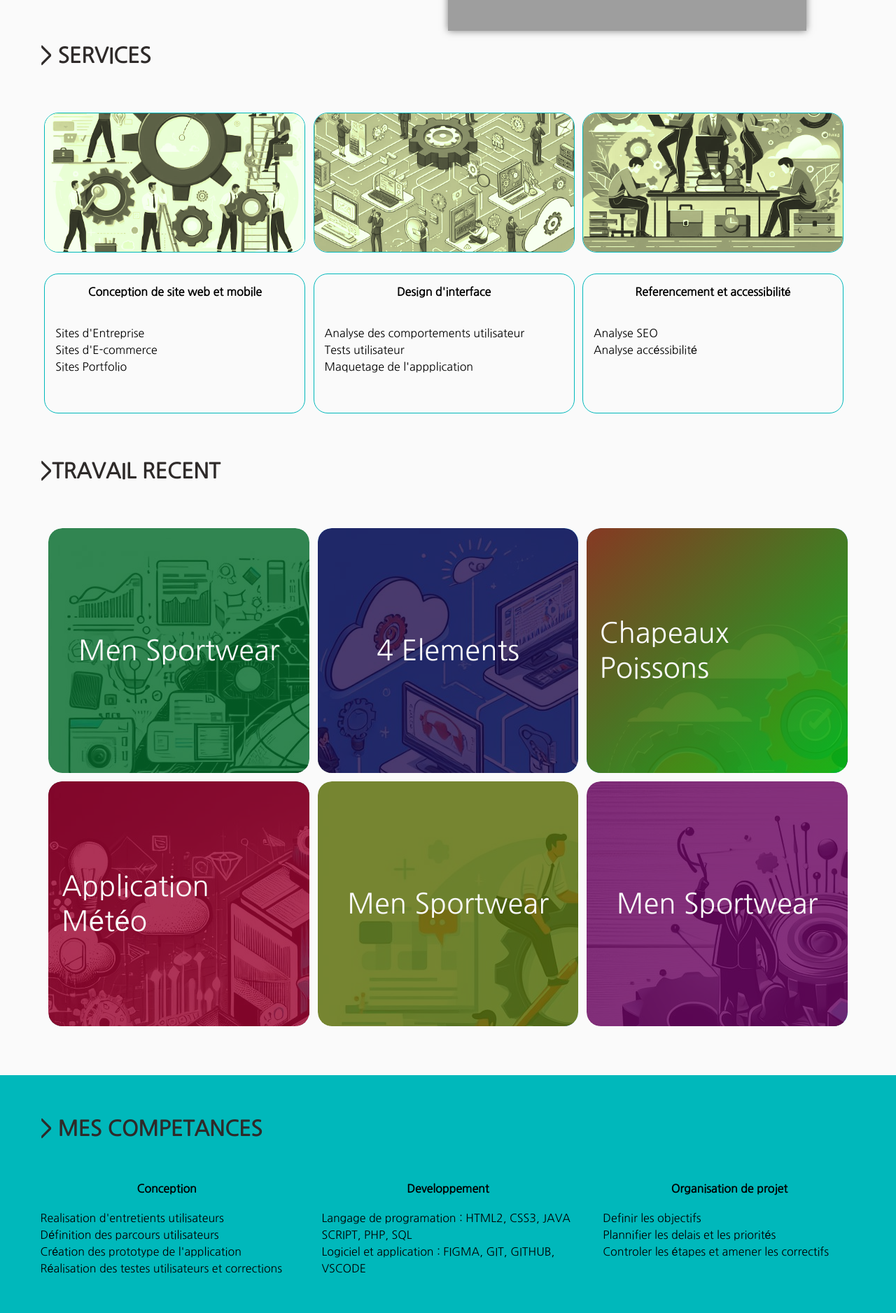
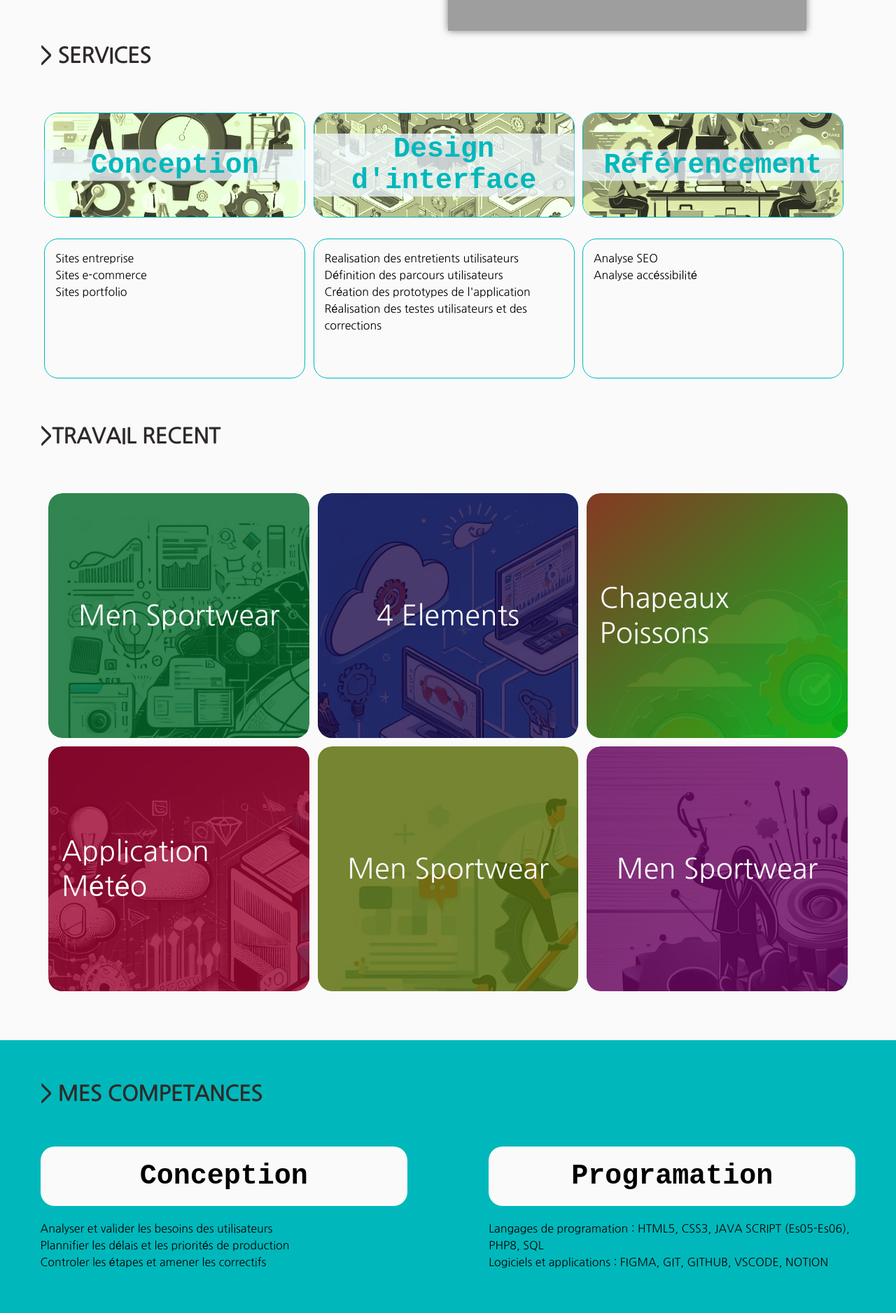
Before and after one commit to itdeveloppement/Portofolio, a website: page index.html in a window 1280 px wide. Shown: the part 925-2802 px from the top of the page at 70% size. Drawn offline with Linux system fonts and the light colour scheme; grey boxes are pictures that could not be loaded.

Commit message:
en-cours-5

```diff
--- a/assets/css/style.css
+++ b/assets/css/style.css
@@ -285,7 +285,7 @@ main {
     position: relative;
     border: 1px solid var(--colorDeux);
     border-radius: 20px;
-    height: 200px;
+    height: 150px;
     overflow: hidden;
     margin-bottom: 30px;
 
@@ -297,12 +297,26 @@ main {
     position: relative;
     top: -150px;
     filter: sepia(100%) hue-rotate(30deg);
-
-
+}
+.services__title-h3 {
+   position: relative;
+}
+.services__container-img-text {
+    position: relative;
 }
 .services__title-h4 {
-    padding: 4%;
+    width: 100%;
     text-align: center;
+    position: absolute;
+    top:50%;
+    left: 50%;
+    transform: translate(-50%, -50%);
+    font-size: 40px;
+    color: var(--colorDeux);
+    font-family: var(--inconcolataFont);
+    font-weight: bold;
+    background-color: rgba(240, 248, 255, 0.76);
+
 }
 .services__nav-lu {
     line-height: 1.5;
@@ -431,6 +445,11 @@ main {
 .skills__title-h4 {
     margin-bottom: 20px;
     text-align: center;
+    background-color: var(--colorTrois);
+    padding: 20px;
+    border-radius: 20px;
+    font-family: var(--inconcolataFont);
+    font-size: 40px;
 }
 .skills__contenair {
     width: 100%;
@@ -438,7 +457,7 @@ main {
     gap:3%
 }
 .skills__contenair-skills {
-    width: 31%;
+    width: 45%;
 }
 .skills__nav-ul {
     line-height: 1.5;
--- a/index.html
+++ b/index.html
@@ -83,38 +83,47 @@
             <section class="services flex">
                 <h3 class="title-h3 services__title-h3">> Services</h3>
                 <div class="services__container">
+                    <div class="services__container-img-text">
                         <div class="service__container-img">
                             <img src="./assets/images/imagesTest/image5.jpeg" alt="">
                         </div>
+                        <h4 class="title-h4 services__title-h4">Conception</h4>
+                    </div>
                     <div class="services__container-description">
-                        <h4 class="title-h4 services__title-h4">Conception de site web et mobile</h4>
                         <ul class="nav-ul services__nav-lu">
-                            <li class="nav-li">Sites d'Entreprise</li>
-                            <li class="nav-li">Sites d'E-commerce </li>
-                            <li class="nav-li">Sites Portfolio</li>
+                            <li class="nav-li">Sites entreprise</li>
+                            <li class="nav-li">Sites e-commerce </li>
+                            <li class="nav-li">Sites portfolio</li>
                         </ul>
                     </div>
                 </div>
                 <div class="services__container">
+                    <div class="services__container-img-text">
                         <div class="service__container-img">
                             <img src="./assets/images/imagesTest/image2.jpeg" alt="">
                         </div>
+                    <h4 class="title-h4 services__title-h4">Design d'interface</h4>
+                    </div>
                     <div class="services__container-description">
-                        <h4 class="title-h4 services__title-h4">Design d'interface</h4>
+
                             <ul class="nav-ul services__nav-lu">
-                                <li class="nav-li">Analyse des comportements utilisateur</li>
-                                <li class="nav-li">Tests utilisateur</li>
-                                <li class="nav-li">Maquetage de l'appplication</li>
+                                <li class="nav-li">Realisation des entretients utilisateurs</li>
+                                <li class="nav-li">Définition des parcours utilisateurs</li>
+                                <li class="nav-li">Création des prototypes de l'application</li>
+                                <li class="nav-li">Réalisation des testes utilisateurs et des corrections</li>
                             </ul>
                         </div>
                     </div>
                 </div>
                 <div class="services__container">
+                    <div class="services__container-img-text">
                         <div class="service__container-img">
                             <img src="./assets/images/imagesTest/image3.jpeg" alt="">
                         </div>
+                        <h4 class="title-h4 services__title-h4">Référencement</h4>
+                    </div>
                     <div class="services__container-description">
-                        <h4 class="title-h4 services__title-h4">Referencement et accessibilité</h4>
+
                             <ul class="nav-ul services__nav-lu">
                                 <li class="nav-li">Analyse SEO</li>
                                 <li class="nav-li">Analyse accéssibilité</li>
@@ -191,30 +200,22 @@
             <section class="skills flex">
                 <h3 class="title-h3 skills__title-h3">> Mes competances</h3>
                 <div class="skills__contenair flex">
-                    <div class="skills__contenair-skills conception__container-left">
+                    <div class="skills__contenair-skills  organisation__container-left">
                         <h4 class="skills__title-h4">Conception</h4>
                         <ul class="nav-ul skills__nav-ul">
-                                <li class="nav-li">Realisation d'entretients utilisateurs</li>
-                                <li class="nav-li">Définition des parcours utilisateurs</li>
-                                <li class="nav-li">Création des prototype de l'application</li>
-                                <li class="nav-li">Réalisation des testes utilisateurs et corrections</li>
+                            <li class="nav-li">Analyser et valider les besoins des utilisateurs</li>
+                            <li class="nav-li">Plannifier les délais et les priorités de production</li>
+                            <li class="nav-li">Controler les étapes et amener les correctifs</li>
                         </ul>
                     </div>
                     <div class="skills__contenair-skills conception__container-central">
-                        <h4 class="skills__title-h4">Developpement</h4>
+                        <h4 class="skills__title-h4">Programation</h4>
                         <ul class="nav-ul skills__nav-ul">
-                            <li class="nav-li">Langage de programation : HTML2, CSS3, JAVA SCRIPT, PHP, SQL</li>
-                            <li class="nav-li">Logiciel et application : FIGMA, GIT, GITHUB, VSCODE</li>
+                            <li class="nav-li">Langages de programation : HTML5, CSS3, JAVA SCRIPT (Es05-Es06), PHP8, SQL</li>
+                            <li class="nav-li">Logiciels et applications : FIGMA, GIT, GITHUB, VSCODE, NOTION</li>
                         </ul>
                     </div>
-                    <div class="skills__contenair-skills  organisation__container-left">
-                        <h4 class="skills__title-h4">Organisation de projet</h4>
-                        <ul class="nav-ul skills__nav-ul">
-                            <li class="nav-li">Definir les objectifs</li>
-                            <li class="nav-li">Plannifier les delais et les priorités</li>
-                            <li class="nav-li">Controler les étapes et amener les correctifs</li>
-                        </ul>
-                    </div>
+
                 </div>
             </section>
             <!-- About me -->
@@ -222,9 +223,8 @@
                 <h3 class="title-h3 about__title-h3">> About me </h3>
                 <div class="about__container flex">
                     <div class="about__container-para" >
-                        <p>J'aime écouter, saisir et comprendre le comportement et les besoins des utilisateurs</p>
+                        <p>J'aime écouter, saisir et comprendre le comportement et les besoins des utilisateurs</p><br>
                         <p>J'aime donner naisssance a des applications qui correspondent au plus grand nombre d'usager, qui captivent, impliquent et permettent d'interagir de manière fluide et naturelle</p>
-                        <p>Quand je ne suit pas en train de questionner des utilisateurs ou programmer des applications je parcours la nature avec mon vélo; mon autre passion !</p>
                     </div>
                     <div class="about__container-img">
                         <img src="./assets/images/imagesTest/image1.jpeg">
```
Lines whose indentation alone changed are shown as unchanged.
